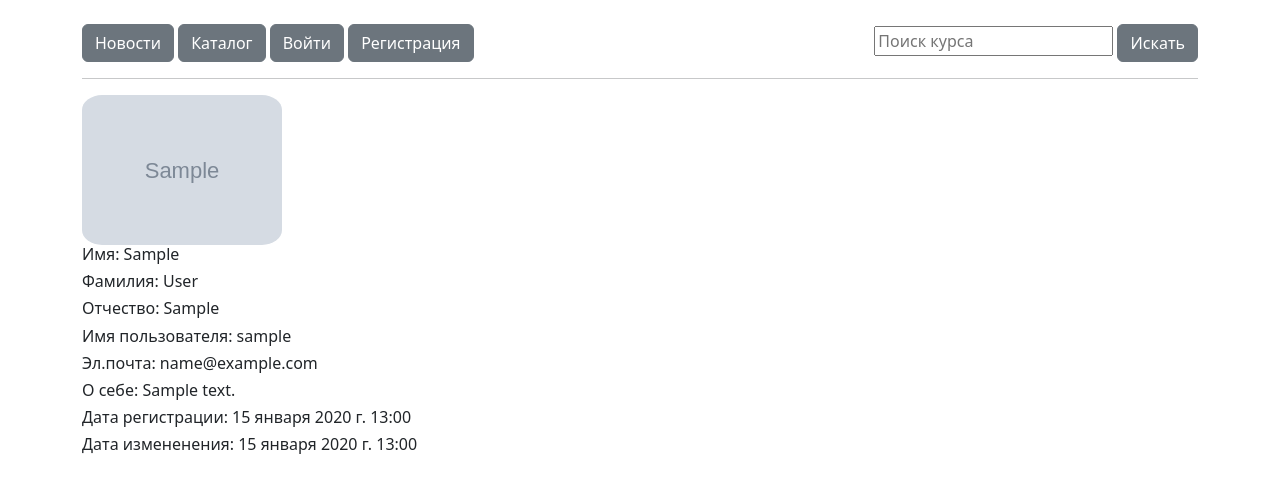
After one commit to NovikovKonstantin-git/Learning-Platform-Illumail, a Django app: page /user/1/ in a window 1280 px wide. The commit adds this page. Shown: the top 493 px of the page. Run offline with Django 4.2, Linux system fonts and the light colour scheme; tables that the repository leaves empty hold one stand-in row (values such as "Sample post"); grey boxes marked "Sample" are stand-in pictures; parts of the project's set-up code (start-up, migrations or seed data) failed here and were passed over.

Commit message:
added subscriptions and profile another user

```diff
--- a/illumail/courses/views.py
+++ b/illumail/courses/views.py
@@ -29,6 +29,9 @@ class ShowPosts(ListView):
         context = super().get_context_data(**kwargs)
         context['course'] = Courses.objects.get(id=self.kwargs['course_id'])
         context['posts'] = Posts.objects.filter(course_id=self.kwargs['course_id'])
+
+        # список курсов у пользователя, чтобы потом исчезала кнопка "Вступить"
+        context['user_courses'] = CustomUser.objects.get(username=self.request.user).user_courses.all()
         return context
 
 
@@ -55,7 +58,7 @@ class ShowPosts(ListView):
 
 def show_specific_post(request, course_id, post_id):
     posts_in_course = Posts.objects.filter(course_id=course_id)
-    post = Posts.objects.filter(id=post_id)
+    post = Posts.objects.get(id=post_id)
 
     if request.method == "POST":
         form = ComplitedTaskForm(request.POST, request.FILES)
--- a/illumail/users/models.py
+++ b/illumail/users/models.py
@@ -1,3 +1,4 @@
+from django.contrib.auth import get_user_model
 from django.contrib.auth.models import AbstractUser
 from django.db import models
 from django.urls import reverse
@@ -9,7 +10,8 @@ class CustomUser(AbstractUser):
     patronymic = models.CharField(max_length=300, verbose_name='Отчество')
     time_created = models.DateTimeField(auto_now_add=True, verbose_name='Дата регистрации')
     time_updated = models.DateTimeField(auto_now=True, verbose_name='Дата изменения')
-    user_courses = models.ManyToManyField('courses.Courses', verbose_name='Курсы')
+    user_courses = models.ManyToManyField('courses.Courses', blank=True, verbose_name='Курсы')
+    subscriptions = models.ManyToManyField("CustomUser", blank=True, verbose_name='Подписки')
 
     def users_courses(self):
         return [c.title for c in self.user_courses.all()]
--- /dev/null
+++ b/illumail/users/templates/another_user.html
@@ -0,0 +1,18 @@
+{% extends 'base.html' %}
+
+{% block content %}
+<div class="container">
+    {% if another_user.photo %}
+    <img src="{{ another_user.photo.url }}" alt="" width="200" style="border-radius: 10%;">
+    {% endif %}
+
+    <h6>Имя: {{ another_user.first_name }}</h6>
+    <h6>Фамилия: {{ another_user.last_name }}</h6>
+    <h6>Отчество: {{ another_user.patronymic }}</h6>
+    <h6>Имя пользователя: {{ another_user.username }}</h6>
+    <h6>Эл.почта: {{ another_user.email }}</h6>
+    <h6>О себе: {{ another_user.bio }}</h6>
+    <h6>Дата регистрации: {{ another_user.time_created }}</h6>
+    <h6>Дата измененения: {{ another_user.time_updated }}</h6>
+</div>
+{% endblock %}
--- a/illumail/users/templates/my_profile.html
+++ b/illumail/users/templates/my_profile.html
@@ -15,9 +15,9 @@
     <h6>О себе: {{ user.bio }}</h6>
     <h6>Дата регистрации: {{ user.time_created }}</h6>
     <h6>Дата измененения: {{ user.time_updated }}</h6>
-
     <a class="btn btn-secondary" href="{% url 'update_profile' user.id %}">Изменить</a>
     <a class="btn btn-secondary" href="{% url 'logout_user' %}">Выйти из аккаунта</a>
+    <a class="btn btn-secondary" href="{% url 'my_subscriptions' user.id %}">Подписки</a>
     <br><br><br>
 </div>
 {% endblock %}
--- a/illumail/users/urls.py
+++ b/illumail/users/urls.py
@@ -10,4 +10,6 @@ urlpatterns = [
     path('my_profile/<int:id>/', MyProfile.as_view(), name='my_profile'),
     path('my_profile/<int:id>/edit/', UpdateProfile.as_view(), name='update_profile'),
     path('my_profile/<int:pk>/edit/password/', NewPassword.as_view(), name='new_password'),
+    path('my_profile/<int:pk>/subscriptions/', MySubscriptions.as_view(), name='my_subscriptions'),
+    path('user/<int:pk>/', AnotherUser.as_view(), name='another_user'),
 ]
--- a/illumail/users/views.py
+++ b/illumail/users/views.py
@@ -1,7 +1,7 @@
 from django.contrib.auth import login
 from django.shortcuts import render, redirect
 from django.urls import reverse_lazy
-from django.views.generic import DetailView, CreateView, UpdateView
+from django.views.generic import DetailView, CreateView, UpdateView, ListView
 from django.contrib.auth.views import LogoutView, LoginView, PasswordChangeView
 from .forms import RegisterUser, UpdateProfileForm, NewPasswordForm
 from .models import CustomUser
@@ -52,3 +52,23 @@ class NewPassword(PasswordChangeView):
     template_name = 'new_password.html'
     success_url = reverse_lazy('show_courses')
     extra_context = {'title': 'Смена пароля'}
+
+
+class MySubscriptions(ListView):
+    template_name = 'subscriptions.html'
+    extra_context = {'title': 'Подписки', 'subtitle': 'Вы подписаны на:'}
+    context_object_name = 'subscriptions'
+
+    def get_queryset(self):
+        return CustomUser.objects.get(id=self.request.user.id).subscriptions.all()
+
+
+class AnotherUser(DetailView):
+    model = CustomUser
+    template_name = 'another_user.html'
+    extra_context = {'title': 'Пользователь'}
+
+    def get_context_data(self, *, object_list=None, **kwargs):
+        context = super().get_context_data(**kwargs)
+        context['another_user'] = CustomUser.objects.get(pk=self.kwargs['pk'])
+        return context
```
Also changed, not shown: illumail/users/templates/subscriptions.html (added, +21 -0 lines), illumail/users/migrations/0012_customuser_followers.py (added), illumail/users/migrations/0013_rename_followers_customuser_subscriptions.py (added), illumail/users/migrations/0014_alter_customuser_subscriptions_and_more.py (added).
